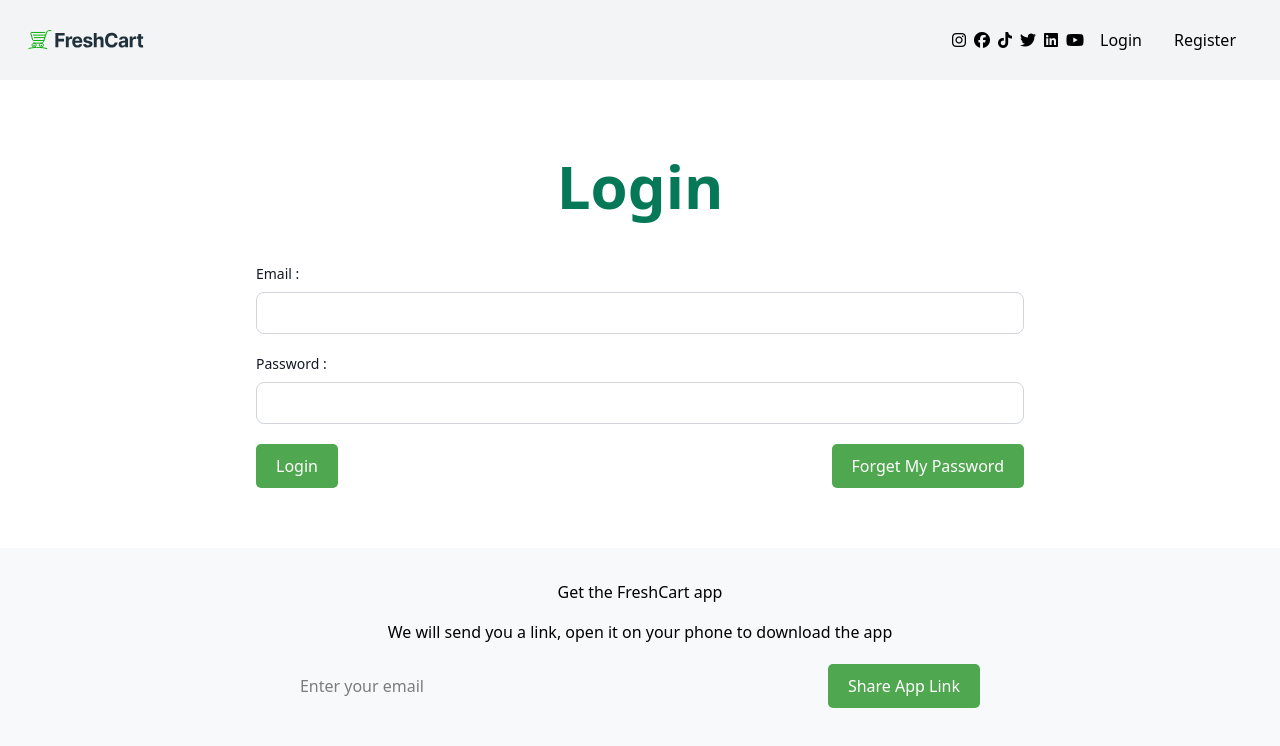
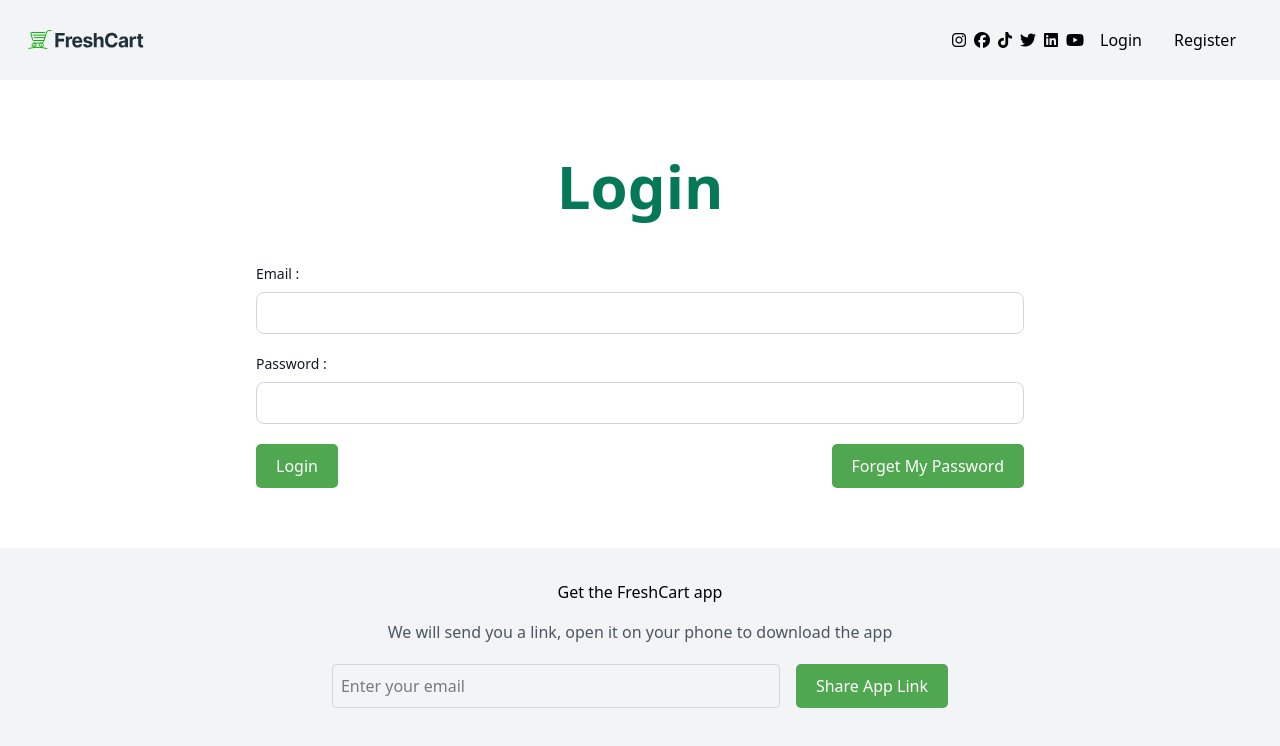
Before and after one commit to AbdullahHishamK/Fresh-cart, a React (Vite) app: page / in a window 1280 px wide. Shown: the top 746 px of the page. Built offline with nearby package versions, Linux system fonts and the light colour scheme.

Commit message:
first commit

```diff
--- a/src/components/Footer/Footer.jsx
+++ b/src/components/Footer/Footer.jsx
@@ -1,15 +1,16 @@
-import './Footer.css';
-
-
 const Footer = () => {
   return (
-    <footer className="footer">
-      <div className="footer-content">
-        <h3 className='h3'>Get the FreshCart app</h3>
-        <p className='.p mb-5'>We will send you a link, open it on your phone to download the app</p>
-        <div className="email-input">
-          <input type="email" placeholder="Enter your email" className='w-[50%]'/>
-          <button className='.button'>Share App Link</button>
+    <footer className="bg-gray-100 py-8 text-center mt-8">
+      <div className="max-w-4xl mx-auto">
+        <h3 className="mb-4">Get the FreshCart app</h3>
+        <p className="text-gray-600 mb-5">We will send you a link, open it on your phone to download the app</p>
+        <div className="flex gap-4 justify-center mb-8">
+          <input
+            type="email"
+            placeholder="Enter your email"
+            className="p-2 border border-gray-300 rounded w-1/2"
+          />
+          <button className="p-2 bg-green-600 text-white rounded hover:bg-green-700">Share App Link</button>
         </div>
       </div>
     </footer>
--- a/src/components/Footer/footer.css
+++ /dev/null
@@ -1,61 +0,0 @@
-.footer {
-    background-color: #f8f9fa;
-    padding: 2rem 0;
-    text-align: center;
-    margin-top: 2rem;
-  }
-
-  .footer-content {
-    max-width: 80%;
-    margin: 0 auto;
-  }
-
-  .h3 {
-    margin-bottom: 1rem;
-  }
-
-  .p {
-    color: #666;
-    margin-bottom: 1.5rem;
-  }
-
-  .email-input {
-    display: flex;
-    gap: 1rem;
-    justify-content: center;
-    margin-bottom: 2rem;
-  }
-
-  .input {
-    padding: 0.5rem;
-    border: 1px solid #ddd;
-    border-radius: 4px;
-    width: 250px;
-  }
-
-  .button {
-    padding: 0.5rem 1rem;
-    background-color: #28a745;
-    color: white;
-    border: none;
-    border-radius: 4px;
-    cursor: pointer;
-  }
-
-  .button:hover {
-    background-color: #218838;
-  }
-
-  .payment-partners p {
-    margin-bottom: 0.5rem;
-  }
-
-  .logos {
-    display: flex;
-    gap: 1rem;
-    justify-content: center;
-  }
-
-  .logos img {
-    height: 30px;
-  }
```
